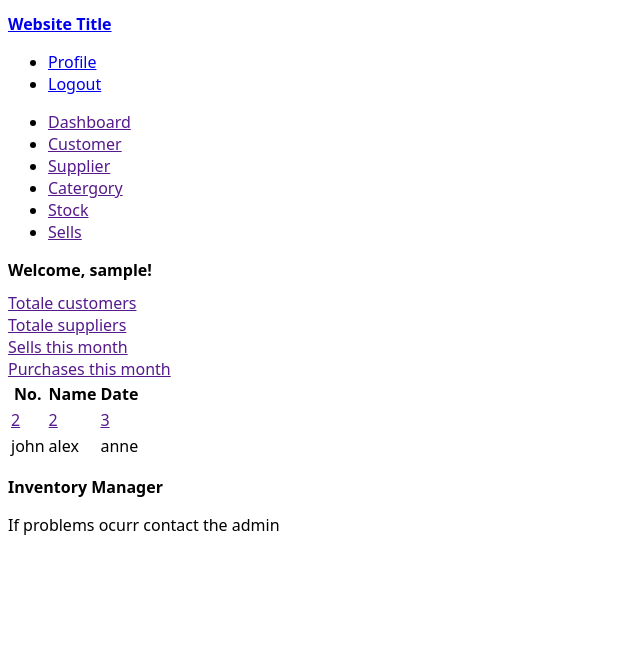
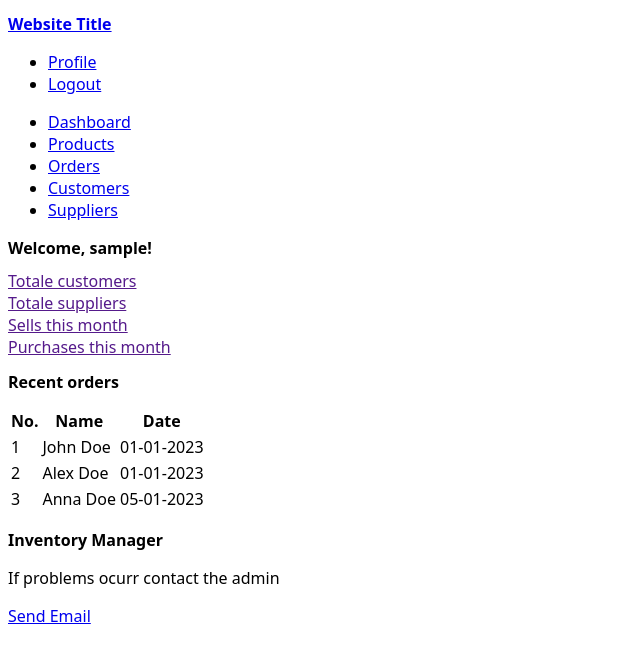
Before and after one commit to smoke1235/Inventory-Managemant-System, a PHP site: page /home.php in a window 1280 px wide. Shown: the top 663 px of the page, without its empty margins (0-640 px from the left). Run offline with PHP 8.4, Linux system fonts and the light colour scheme; the visitor is signed in with stand-in values (Sample User, id 1); style sheets or scripts are compiled from the project's sources.

Commit message:
small changes

```diff
--- a/home.php
+++ b/home.php
@@ -19,7 +19,7 @@ if ( !isset($_SESSION['loggedin']) ) {
         <link href="SCSS/main.scss" rel="stylesheet">
     </head>
     <body>
-        <nav aria-label="nav-top" class="nav-top">
+    <nav aria-label="nav-top" class="nav-top">
             <a href="home.php"><h1>Website Title</h1></a>
             <ul>
                 <li><a href="profile.php">Profile</a></li>
@@ -28,12 +28,11 @@ if ( !isset($_SESSION['loggedin']) ) {
         </nav>
         <nav aria-label="nav-left" class="nav-left">
             <ul>
-                <li><a href="">Dashboard</a></li>
-                <li><a href="">Customer</a></li>
-                <li><a href="">Supplier</a></li>
-                <li><a href="">Catergory</a></li>
-                <li><a href="">Stock</a></li>
-                <li><a href="">Sells</a></li>
+                <li><a href="home.php">Dashboard</a></li>
+                <li><a href="products.php">Products</a></li>
+                <li><a href="orders.php">Orders</a></li>
+                <li><a href="customers.php">Customers</a></li>
+                <li><a href="suppliers.php">Suppliers</a></li>
             </ul>
         </nav>
         <header>
@@ -53,6 +52,7 @@ if ( !isset($_SESSION['loggedin']) ) {
                 </div>
             </div>
             <div class="recent-order-list">
+                <h2>Recent orders</h2>
                 <table>
                     <tr>
                         <th>No.</th>
@@ -60,20 +60,19 @@ if ( !isset($_SESSION['loggedin']) ) {
                         <th>Date</th>
                     </tr>
                     <tr>
-                        <td>
-                            <a href="">2</a>
-                        </td>
-                        <td>
-                            <a href="">2</a>
-                        </td>
-                        <td>
-                            <a href="">3</a>
-                        </td>
+                        <td>1</td>
+                        <td>John Doe</td>
+                        <td>01-01-2023</td>
                     </tr>
                     <tr>
-                        <td>john</td>
-                        <td>alex</td>
-                        <td>anne</td>
+                        <td>2</td>
+                        <td>Alex Doe</td>
+                        <td>01-01-2023</td>
+                    </tr>
+                    <tr>
+                        <td>3</td>
+                        <td>Anna Doe</td>
+                        <td>05-01-2023</td>
                     </tr>
                 </table>
             </div>
@@ -81,6 +80,7 @@ if ( !isset($_SESSION['loggedin']) ) {
         <footer>
             <h3>Inventory Manager</h3>
             <p>If problems ocurr contact the admin</p>
+            <a href="mailto:email@example.com">Send Email</a>
         </footer>
     </body>
 </html>
--- a/index.html
+++ b/index.html
@@ -7,7 +7,7 @@
         <title>Login Page</title>
         <meta name="description" content="">
         <meta name="viewport" content="width=device-width, initial-scale=1">
-        <link rel="stylesheet" href="main.css" type="text/css">
+        <link rel="stylesheet" href="/CSS/main.css" type="text/css">
     </head>
     <body>
         <div class="login">
```
Also changed, not shown: products.php (+10 -8 lines), profile.php (+7 -8 lines), catergory.php (deleted), sells.php (deleted), stock.php (deleted).
